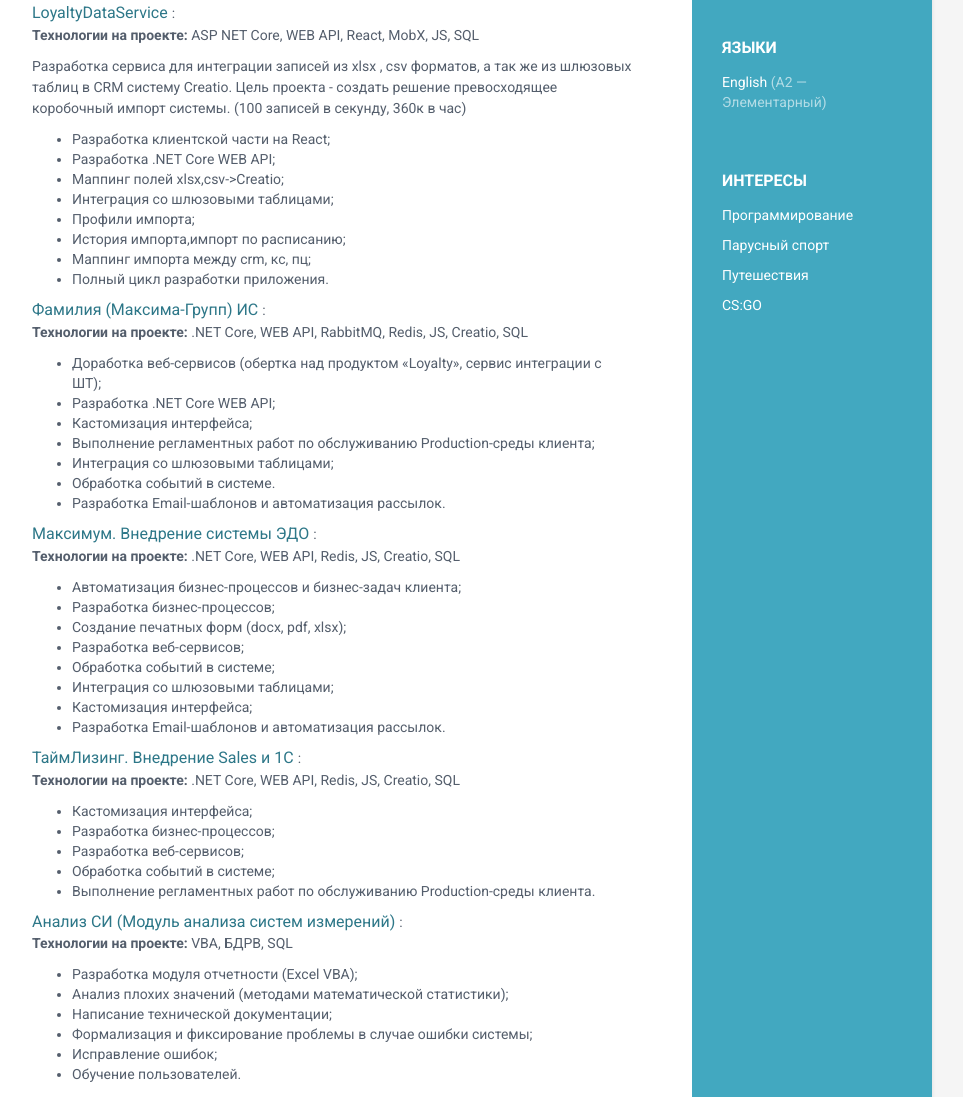
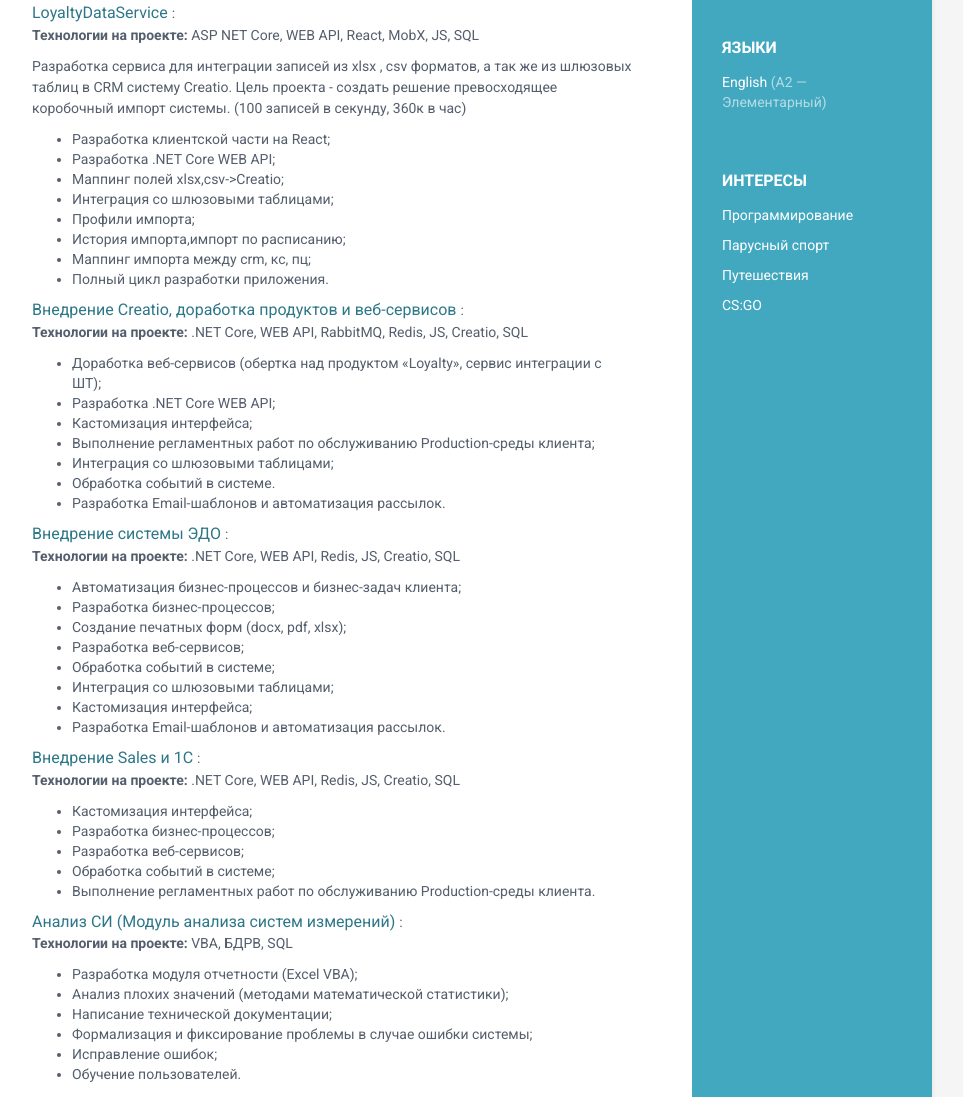
Before and after one commit to MaksimSimpleCode/MaksimSimpleCode, a plain HTML site: page index.html in a window 1280 px wide. Shown: the part 810-1907 px from the top of the page, without its empty margins (188-1151 px from the left). Drawn offline with Linux system fonts and the light colour scheme.

Commit message:
Update index.html

```diff
--- a/index.html
+++ b/index.html
@@ -154,7 +154,7 @@
                </span>
                <!--//item-->
                <div class="item">
-                  <span class="project-title"><a href="#hook" target="_blank">Фамилия (Максима-Групп) ИС</a>
+                  <span class="project-title"><a href="#hook" target="_blank">Внедрение Creatio, доработка продуктов и веб-сервисов</a>
                   </span> : <span class="project-tagline">
                   <p><b>Технологии на проекте:</b>  .NET Core, WEB API, RabbitMQ, Redis, JS, Creatio, SQL</p>
                   <ul>
@@ -169,7 +169,7 @@
                </span>
                <!--//item-->
                <div class="item">
-                  <span class="project-title"><a href="#hook" target="_blank">Максимум. Внедрение системы ЭДО</a>
+                  <span class="project-title"><a href="#hook" target="_blank">Внедрение системы ЭДО</a>
                   </span> : <span class="project-tagline">
                   <p><b>Технологии на проекте:</b>  .NET Core, WEB API, Redis, JS, Creatio, SQL</p>
                   <ul>
@@ -185,7 +185,7 @@
                </span>
                <!--//item-->
                      <div class="item">
-                  <span class="project-title"><a href="#hook" target="_blank">ТаймЛизинг. Внедрение Sales и 1С</a>
+                  <span class="project-title"><a href="#hook" target="_blank">Внедрение Sales и 1С</a>
                   </span> : <span class="project-tagline">
                   <p><b>Технологии на проекте:</b>  .NET Core, WEB API, Redis, JS, Creatio, SQL</p>
                   <ul>
```
